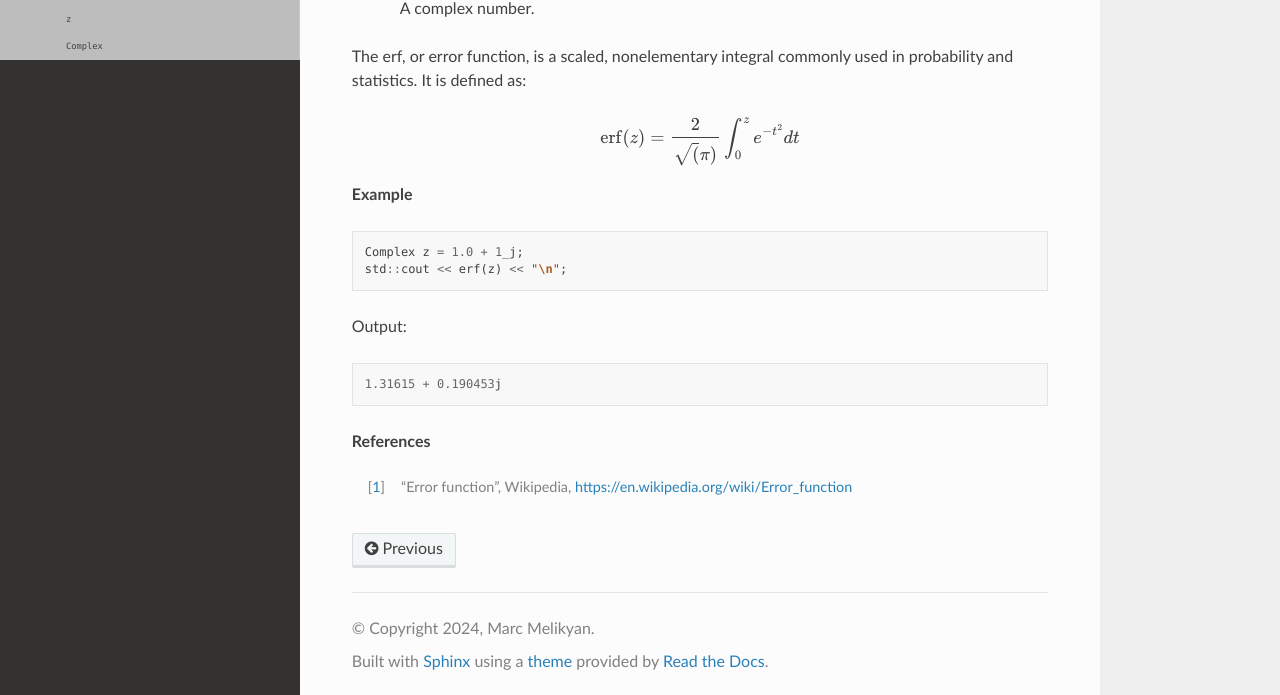
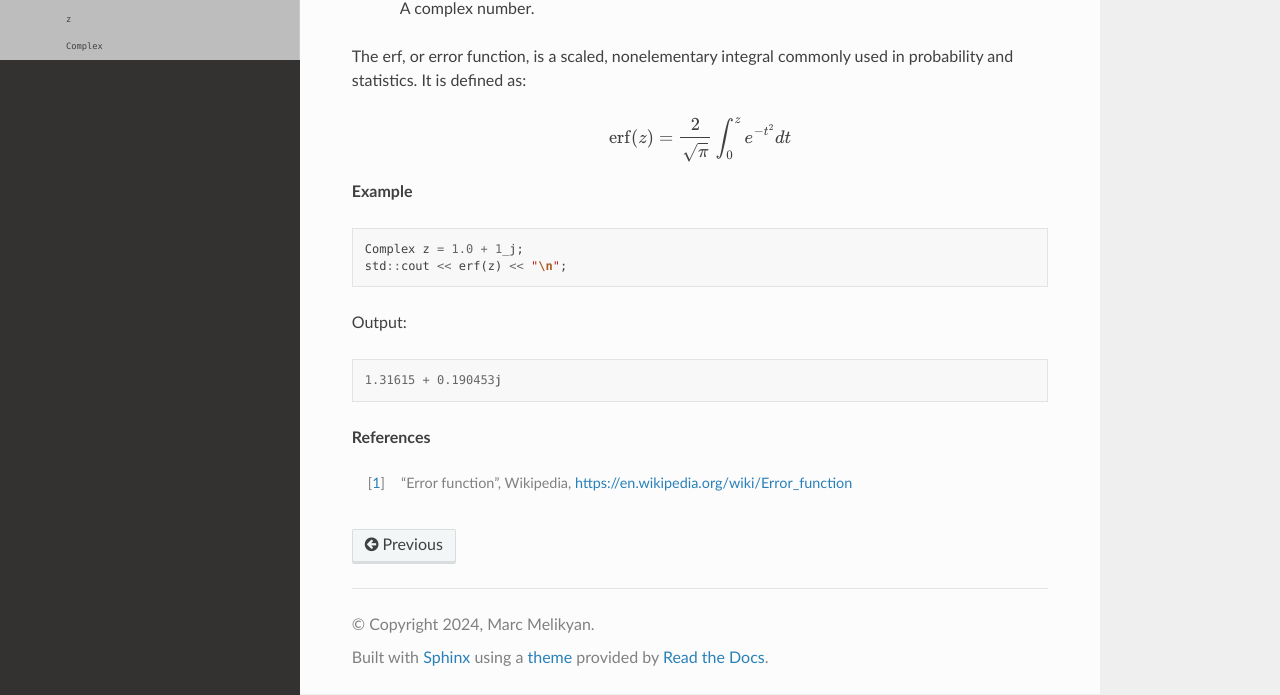
Before and after one commit to novak-99/ex, a Sphinx documentation site: the page built from docs/source/erf.rst, in a window 1280 px wide and 1170 px high. Shown: the part 472-1167 px from the top of the window. Built offline with Sphinx 7.4.7 and the Read the Docs theme 2.0.0, drawn with Linux system fonts in a browser that asks for light colours.

```diff
--- a/docs/source/erf.rst
+++ b/docs/source/erf.rst
@@ -22,7 +22,7 @@ The erf, or error function, is a scaled, nonelementary integral commonly used in
 
 .. math::
    \DeclareMathOperator\erf{erf}
-   \erf(z) = \frac{2}{\sqrt(\pi)} \int_{0}^{z}e^{-t^2}dt
+   \erf(z) = \frac{2}{\sqrt{\pi}} \int_{0}^{z}e^{-t^2}dt
 
 
 **Example**
```
